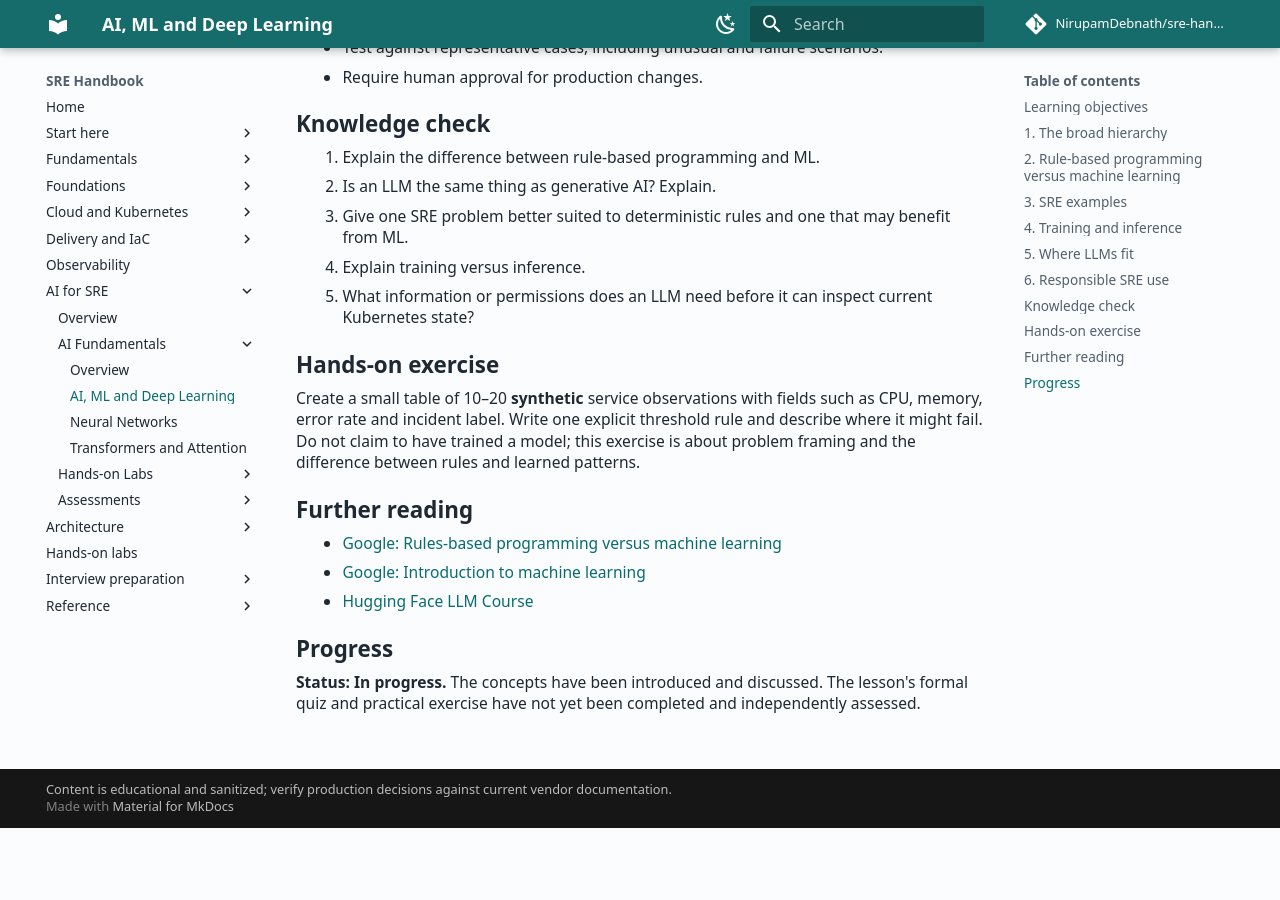
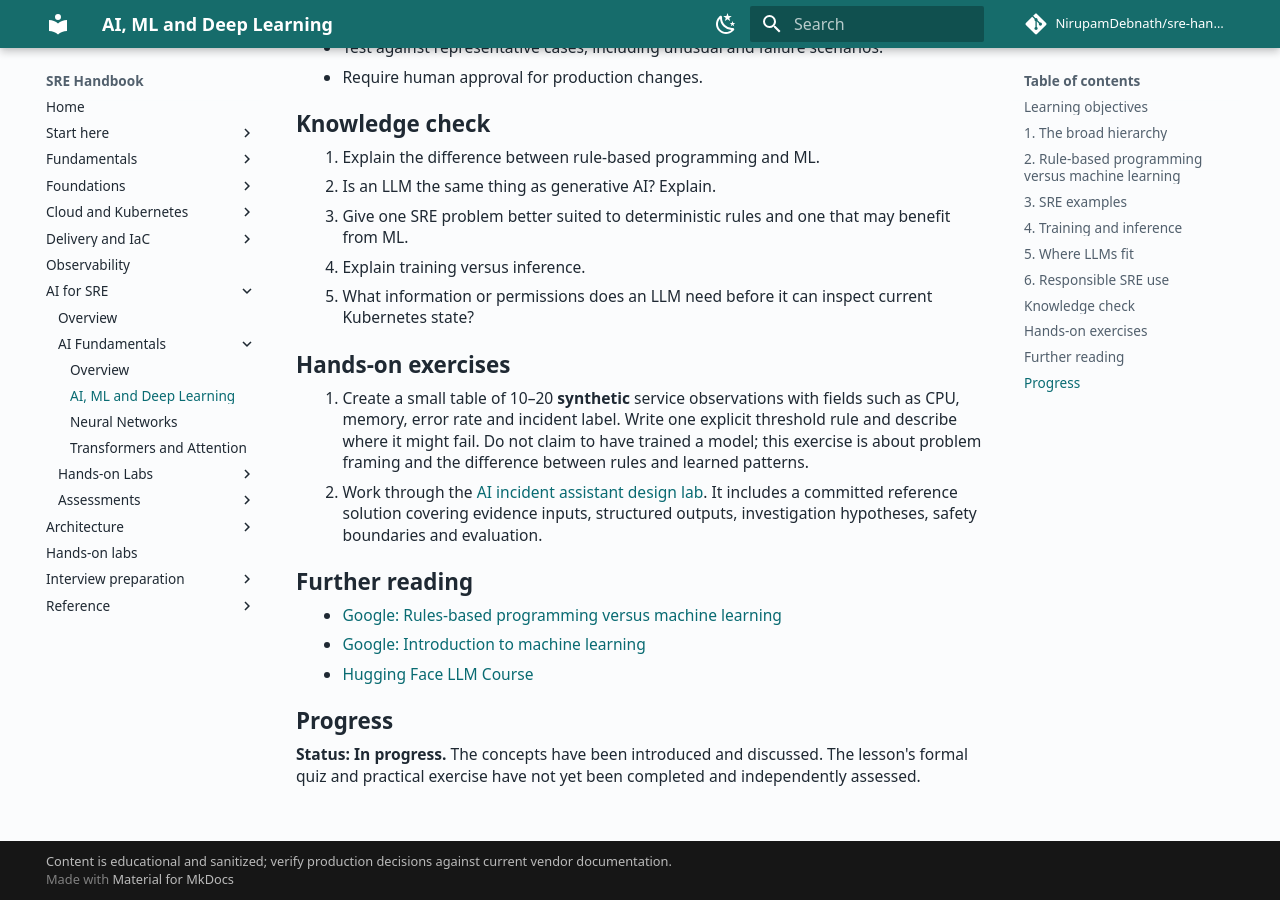
Before and after one commit to NirupamDebnath/sre-handbook, an MkDocs documentation site: the page built from docs/ai-for-sre/fundamentals/ai-ml-deep-learning.md, in a window 1280 px wide and 900 px high, scrolled down 2738 px. Built offline with MkDocs 1.6.1 and Material for MkDocs 9.7.7, drawn with Linux system fonts in a browser that asks for light colours; comment, search, counter and statistics services are not loaded; before the commit the page ends 3566 px from its top, so only the background shows below that.

Commit message:
Link AI fundamentals chapter to incident assistant design lab

```diff
--- a/docs/ai-for-sre/fundamentals/ai-ml-deep-learning.md
+++ b/docs/ai-for-sre/fundamentals/ai-ml-deep-learning.md
@@ -101,9 +101,10 @@ Before applying ML or an LLM to operations:
 4. Explain training versus inference.
 5. What information or permissions does an LLM need before it can inspect current Kubernetes state?
 
-## Hands-on exercise
+## Hands-on exercises
 
-Create a small table of 10–20 **synthetic** service observations with fields such as CPU, memory, error rate and incident label. Write one explicit threshold rule and describe where it might fail. Do not claim to have trained a model; this exercise is about problem framing and the difference between rules and learned patterns.
+1. Create a small table of 10–20 **synthetic** service observations with fields such as CPU, memory, error rate and incident label. Write one explicit threshold rule and describe where it might fail. Do not claim to have trained a model; this exercise is about problem framing and the difference between rules and learned patterns.
+2. Work through the [AI incident assistant design lab](../labs/incident-assistant-design.md). It includes a committed reference solution covering evidence inputs, structured outputs, investigation hypotheses, safety boundaries and evaluation.
 
 ## Further reading
 
```
